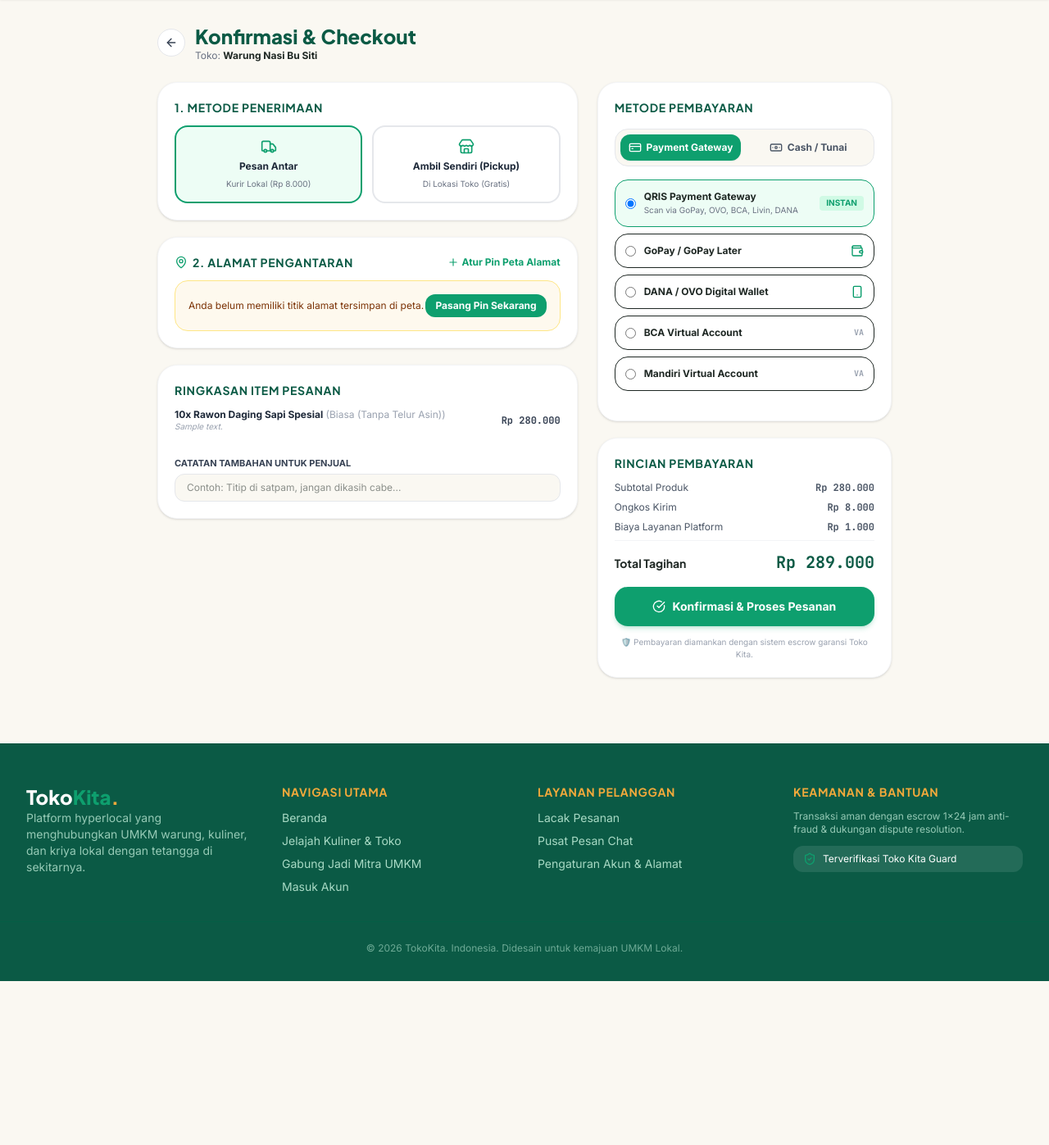
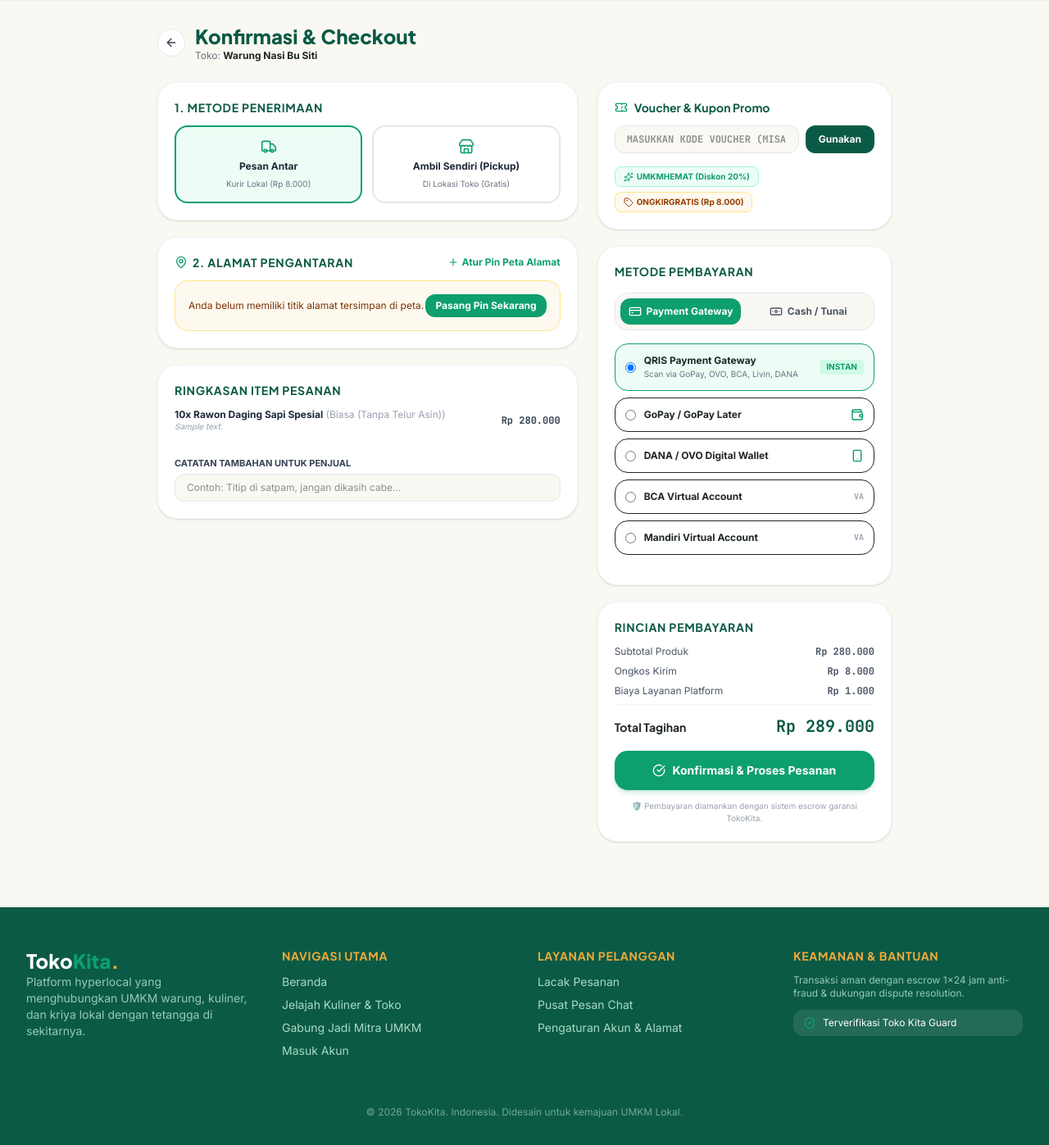
Before and after one commit to danu-dev/toko-kita, a Laravel app: page /checkout/1 in a window 1280 px wide. Shown: the part 65-1462 px from the top of the page at 82% size. Before the commit the page ends 1262 px from the top, so only its background shows below. Run offline with Laravel 12, Linux system fonts and the light colour scheme; a user stored in the database is signed in; data comes from the database, SQL or seed files in the repository; tables that the repository leaves empty hold one stand-in row (values such as "Sample post"); style sheets or scripts are compiled from the project's sources; some libraries are stand-ins or nearby versions.

Commit message:
feat(checkout): implement coupon promo code discount system and quick preset pills

```diff
--- a/app/Http/Controllers/BuyerController.php
+++ b/app/Http/Controllers/BuyerController.php
@@ -13,6 +13,7 @@
 use App\Models\Wishlist;
 use App\Models\Review;
 use App\Models\Dispute;
+use App\Models\Coupon;
 use App\Models\User;
 use App\Services\CommissionService;
 use App\Services\OrderService;
@@ -173,7 +174,12 @@
         $serviceFee = 1000;
         $total = $subtotal + $deliveryFee + $serviceFee;
 
-        return view('buyer.checkout', compact('store', 'items', 'subtotal', 'addresses', 'defaultAddress', 'deliveryFee', 'serviceFee', 'total', 'user'));
+        // Available Coupons
+        $activeCoupons = Coupon::where('is_active', true)
+            ->where(fn($q) => $q->whereNull('expires_at')->orWhere('expires_at', '>', now()))
+            ->get();
+
+        return view('buyer.checkout', compact('store', 'items', 'subtotal', 'addresses', 'defaultAddress', 'deliveryFee', 'serviceFee', 'total', 'user', 'activeCoupons'));
     }
 
     public function processCheckout(Request $request, int $storeId)
@@ -183,6 +189,7 @@
             'address_id' => 'required_if:fulfillment_type,delivery|nullable|exists:addresses,id',
             'payment_method' => 'required|in:qris,gopay,ovo,dana,bca_va,mandiri_va,cod',
             'use_points' => 'nullable',
+            'coupon_code' => 'nullable|string',
             'buyer_notes' => 'nullable|string|max:500',
         ]);
 
@@ -214,21 +221,31 @@
         $deliveryFee = ($validated['fulfillment_type'] === 'delivery') ? 8000 : 0;
         $serviceFee = 1000;
 
-        // Point deduction logic (1 point = Rp 1 discount)
-        $discountAmount = 0;
+        // 1. Coupon Discount Calculation
+        $couponDiscount = 0;
+        if (!empty($validated['coupon_code'])) {
+            $coupon = Coupon::where('code', strtoupper($validated['coupon_code']))->first();
+            if ($coupon) {
+                $couponDiscount = $coupon->calculateDiscount($subtotal);
+            }
+        }
+
+        // 2. Point deduction logic (1 point = Rp 1 discount)
+        $pointDiscount = 0;
         $pointsToDeduct = 0;
         $usePointsRequested = $request->filled('use_points') && in_array((string)$request->input('use_points'), ['1', 'true', 'on']);
 
+        $grossRemaining = max(0, ($subtotal + $deliveryFee + $serviceFee) - $couponDiscount);
         if ($usePointsRequested && $user->loyalty_points > 0) {
-            $grossAmount = $subtotal + $deliveryFee + $serviceFee;
-            $maxDiscount = max(0, $grossAmount - 1000); // minimum order Rp 1.000
-            $discountAmount = min((float)$user->loyalty_points, (float)$maxDiscount);
-            $pointsToDeduct = (int) $discountAmount;
+            $maxPointDiscount = max(0, $grossRemaining - 1000);
+            $pointDiscount = min((float)$user->loyalty_points, (float)$maxPointDiscount);
+            $pointsToDeduct = (int) $pointDiscount;
         }
 
+        $totalDiscount = $couponDiscount + $pointDiscount;
         $commissionFee = $this->commissionService->calculate($subtotal);
         $sellerEarnings = $this->commissionService->calculateSellerEarnings($subtotal);
-        $total = max(1000, ($subtotal + $deliveryFee + $serviceFee) - $discountAmount);
+        $total = max(1000, ($subtotal + $deliveryFee + $serviceFee) - $totalDiscount);
 
         DB::beginTransaction();
         try {
@@ -243,7 +260,7 @@
                 'subtotal' => $subtotal,
                 'delivery_fee' => $deliveryFee,
                 'service_fee' => $serviceFee,
-                'discount_amount' => $discountAmount,
+                'discount_amount' => $totalDiscount,
                 'commission_fee' => $commissionFee,
                 'seller_earnings' => $sellerEarnings,
                 'total' => $total,
@@ -266,7 +283,7 @@
                 $item->product->decrement('stock', $item->quantity);
             }
 
-            // Deduct loyalty points from user
+            // Deduct loyalty points
             if ($pointsToDeduct > 0) {
                 $user->decrement('loyalty_points', $pointsToDeduct);
             }
@@ -277,7 +294,7 @@
                 'from_status' => null,
                 'to_status' => 'menunggu_konfirmasi',
                 'changed_by' => $user->id,
-                'notes' => 'Pesanan berhasil dibuat dan menunggu respon penjual.' . ($discountAmount > 0 ? " (Menggunakan {$discountAmount} poin diskon)" : ''),
+                'notes' => 'Pesanan berhasil dibuat.' . ($totalDiscount > 0 ? " (Diskon Rp " . number_format($totalDiscount, 0, ',', '.') . ")" : ''),
             ]);
 
             CartItem::whereIn('id', $items->pluck('id'))->delete();
--- a/resources/views/buyer/checkout.blade.php
+++ b/resources/views/buyer/checkout.blade.php
@@ -1,6 +1,6 @@
 @extends('layouts.app')
 
-@section('title', 'Checkout Pesanan — Toko Kita')
+@section('title', 'Checkout Pesanan — TokoKita.')
 
 @section('content')
 <div class="max-w-4xl mx-auto space-y-6" x-data="{
@@ -9,16 +9,24 @@
     serviceFee: 1000,
     subtotal: {{ $subtotal }},
     selectedPaymentCategory: 'gateway',
+    couponCode: '',
+    couponDiscount: 0,
     usePoints: false,
     userPoints: {{ Auth::user()->loyalty_points ?? 0 }},
-    get discountAmount() {
+    applyCoupon(code, discount) {
+        this.couponCode = code;
+        this.couponDiscount = discount;
+    },
+    get pointDiscountAmount() {
         if (!this.usePoints || this.userPoints <= 0) return 0;
-        let maxDiscount = this.subtotal + (this.fulfillmentType === 'delivery' ? this.deliveryFee : 0) + this.serviceFee - 1000;
-        return Math.min(this.userPoints, Math.max(0, maxDiscount));
+        let grossAfterCoupon = Math.max(0, this.subtotal + (this.fulfillmentType === 'delivery' ? this.deliveryFee : 0) + this.serviceFee - this.couponDiscount);
+        let maxPointDiscount = Math.max(0, grossAfterCoupon - 1000);
+        return Math.min(this.userPoints, maxPointDiscount);
     },
     get total() {
         let gross = this.subtotal + (this.fulfillmentType === 'delivery' ? this.deliveryFee : 0) + this.serviceFee;
-        return Math.max(1000, gross - this.discountAmount);
+        let totalDiscount = this.couponDiscount + this.pointDiscountAmount;
+        return Math.max(1000, gross - totalDiscount);
     }
 }">
 
@@ -136,10 +144,39 @@
 
         </div>
 
-        <!-- Right Column: Loyalty Points, Payment Methods & Summary -->
+        <!-- Right Column: Coupons, Loyalty Points, Payment Methods & Summary -->
         <div class="lg:col-span-5 space-y-5">
 
-            <!-- Loyalty Points Redeem Card -->
+            <!-- 1. Voucher & Promo Code Section -->
+            <div class="bg-white p-5 rounded-3xl border border-gray-100 shadow-sm space-y-3">
+                <div class="flex items-center justify-between">
+                    <div class="flex items-center gap-2">
+                        <i data-lucide="ticket" class="w-4 h-4 text-[#0E9F6E]"></i>
+                        <h3 class="font-display font-bold text-sm text-[#0B5A45]">Voucher & Kupon Promo</h3>
+                    </div>
+                </div>
+
+                <div class="flex gap-2">
+                    <input type="text" name="coupon_code" x-model="couponCode" placeholder="Masukkan kode voucher (misal: UMKMHEMAT)" class="flex-1 px-3.5 py-2 bg-[#FAF8F2] border border-gray-200 rounded-xl text-xs uppercase font-mono font-bold focus:border-[#0E9F6E] focus:outline-none">
+                    <button type="button" @click="if(couponCode.toUpperCase() === 'UMKMHEMAT') { couponDiscount = Math.min(10000, subtotal * 0.2); } else if(couponCode.toUpperCase() === 'ONGKIRGRATIS') { couponDiscount = 8000; } else { couponDiscount = 0; alert('Kode promo tidak valid atau sudah kadaluarsa.'); }" class="bg-[#0B5A45] hover:bg-[#086644] text-white px-4 py-2 rounded-xl text-xs font-bold transition">
+                        Gunakan
+                    </button>
+                </div>
+
+                <!-- Quick Promo Pill Presets -->
+                <div class="flex flex-wrap gap-1.5 pt-1">
+                    <button type="button" @click="applyCoupon('UMKMHEMAT', Math.min(10000, subtotal * 0.2))" class="bg-emerald-50 text-[#0E9F6E] hover:bg-emerald-100 px-2.5 py-1 rounded-lg text-[10px] font-bold border border-emerald-200 transition flex items-center gap-1">
+                        <i data-lucide="sparkles" class="w-3 h-3"></i>
+                        <span>UMKMHEMAT (Diskon 20%)</span>
+                    </button>
+                    <button type="button" @click="applyCoupon('ONGKIRGRATIS', 8000)" class="bg-amber-50 text-amber-800 hover:bg-amber-100 px-2.5 py-1 rounded-lg text-[10px] font-bold border border-amber-200 transition flex items-center gap-1">
+                        <i data-lucide="tag" class="w-3 h-3"></i>
+                        <span>ONGKIRGRATIS (Rp 8.000)</span>
+                    </button>
+                </div>
+            </div>
+
+            <!-- 2. Loyalty Points Redeem Card -->
             @auth
                 @if(Auth::user()->loyalty_points > 0)
                     <div class="bg-[#FEF9EE] p-5 rounded-3xl border border-[#F2A93B]/40 shadow-sm space-y-3">
@@ -156,7 +193,7 @@
                                 <input type="checkbox" name="use_points" value="1" x-model="usePoints" class="rounded text-[#F2A93B] focus:ring-[#F2A93B]">
                                 <span class="text-xs font-semibold text-gray-800">Gunakan Poin untuk Diskon Belanja</span>
                             </div>
-                            <span class="font-mono text-xs font-bold text-[#0E9F6E]" x-text="'-Rp ' + discountAmount.toLocaleString('id-ID')"></span>
+                            <span class="font-mono text-xs font-bold text-[#0E9F6E]" x-text="'-Rp ' + pointDiscountAmount.toLocaleString('id-ID')"></span>
                         </label>
                         <p class="text-[10px] text-amber-800/80">1 Poin bernilai potongan Rp 1 langsung dari total belanja Anda.</p>
                     </div>
@@ -259,9 +296,14 @@
                         <span class="font-mono font-bold">Rp 1.000</span>
                     </div>
 
-                    <div x-show="discountAmount > 0" class="flex justify-between text-[#0E9F6E] font-bold">
+                    <div x-show="couponDiscount > 0" class="flex justify-between text-[#0E9F6E] font-bold">
+                        <span>Diskon Kupon Promo</span>
+                        <span class="font-mono" x-text="'-Rp ' + couponDiscount.toLocaleString('id-ID')"></span>
+                    </div>
+
+                    <div x-show="pointDiscountAmount > 0" class="flex justify-between text-[#0E9F6E] font-bold">
                         <span>Diskon Tukar Poin</span>
-                        <span class="font-mono" x-text="'-Rp ' + discountAmount.toLocaleString('id-ID')"></span>
+                        <span class="font-mono" x-text="'-Rp ' + pointDiscountAmount.toLocaleString('id-ID')"></span>
                     </div>
 
                     <div class="pt-3 border-t border-gray-100 flex justify-between items-baseline">
@@ -276,7 +318,7 @@
                 </button>
 
                 <p class="text-[10px] text-center text-gray-400 mt-2">
-                    🛡️ Pembayaran diamankan dengan sistem escrow garansi Toko Kita.
+                    🛡️ Pembayaran diamankan dengan sistem escrow garansi TokoKita.
                 </p>
             </div>
 
```
Also changed, not shown: app/Models/Coupon.php (added, +47 -0 lines), tests/Feature/TokoKitaFeatureTest.php (+47 -28 lines), 3 other files.
